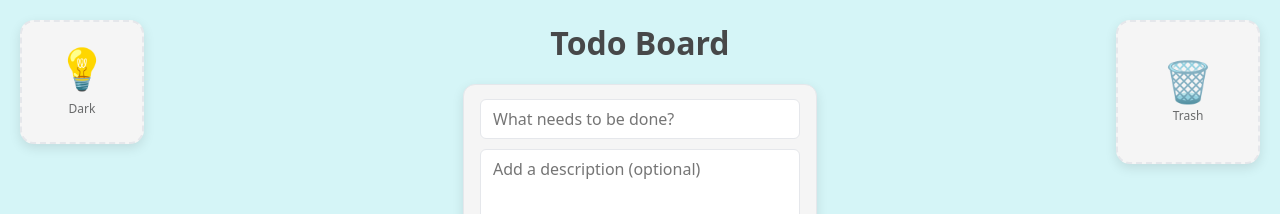
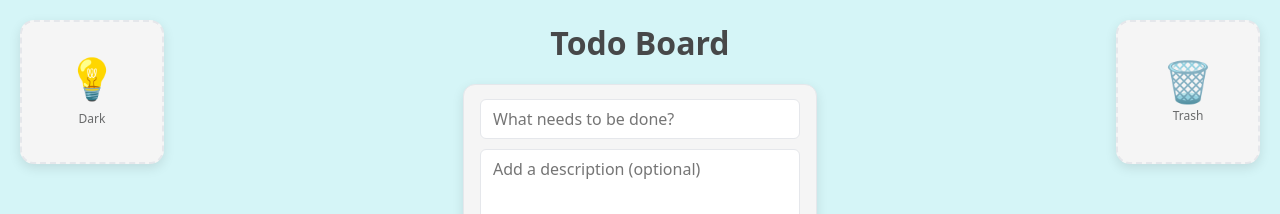
Before and after one commit to SilDan/todo-manager, an Angular app in the folder frontend/: page /board in a window 1280 px wide. Shown: the top 214 px of the page. Built offline with nearby package versions, Linux system fonts and the light colour scheme; no server answers.

Commit message:
Todo-Manager-24: Unify board CSS class naming and improve task card layout

```diff
--- a/frontend/src/app/app.html
+++ b/frontend/src/app/app.html
@@ -1,8 +1,8 @@
-<div class="theme-toggle" (click)="toggleDarkMode()">
-  <div class="theme-toggle__icon">
+<div class="app-shell__theme-toggle" (click)="toggleDarkMode()">
+  <div class="app-shell__theme-toggle-icon">
     💡
   </div>
-  <div class="theme-toggle__label">
+  <div class="app-shell__theme-toggle-label">
     {{ isDarkMode() ? 'Light' : 'Dark' }}
   </div>
 </div>
--- a/frontend/src/app/app.scss
+++ b/frontend/src/app/app.scss
@@ -1,6 +1,6 @@
-.theme-toggle {
-  width: 120px;
-  min-height: 120px;
+.app-shell__theme-toggle {
+  width: 140px;
+  height: 140px;
 
   display: flex;
   flex-direction: column;
@@ -8,37 +8,37 @@
   justify-content: center;
   gap: 12px;
 
+  position: absolute;
+  top: 20px;
+  left: 20px;
+
   border: 2px dashed var(--border);
   border-radius: 14px;
   background: var(--card);
   box-shadow: 0 4px 12px var(--shadow);
 
+  color: var(--title);
   cursor: pointer;
   user-select: none;
+
   transition: transform 120ms ease, border-style 120ms ease, opacity 120ms ease;
-
-  color: var(--title);
-
-  position: absolute;
-  top: 20px;
-  left: 20px;
 }
 
-.theme-toggle:hover {
+.app-shell__theme-toggle:hover {
   transform: scale(1.02);
 }
 
-.theme-toggle__icon {
+.app-shell__theme-toggle-icon {
   font-size: 40px;
   line-height: 1;
   transition: opacity 150ms ease;
 }
 
-body.dark-mode .theme-toggle__icon {
-  opacity: 0.1;
+body.dark-mode .app-shell__theme-toggle-icon {
+  opacity: 0.35;
 }
 
-.theme-toggle__label {
+.app-shell__theme-toggle-label {
   font-size: 12px;
   opacity: 0.8;
 }
```
